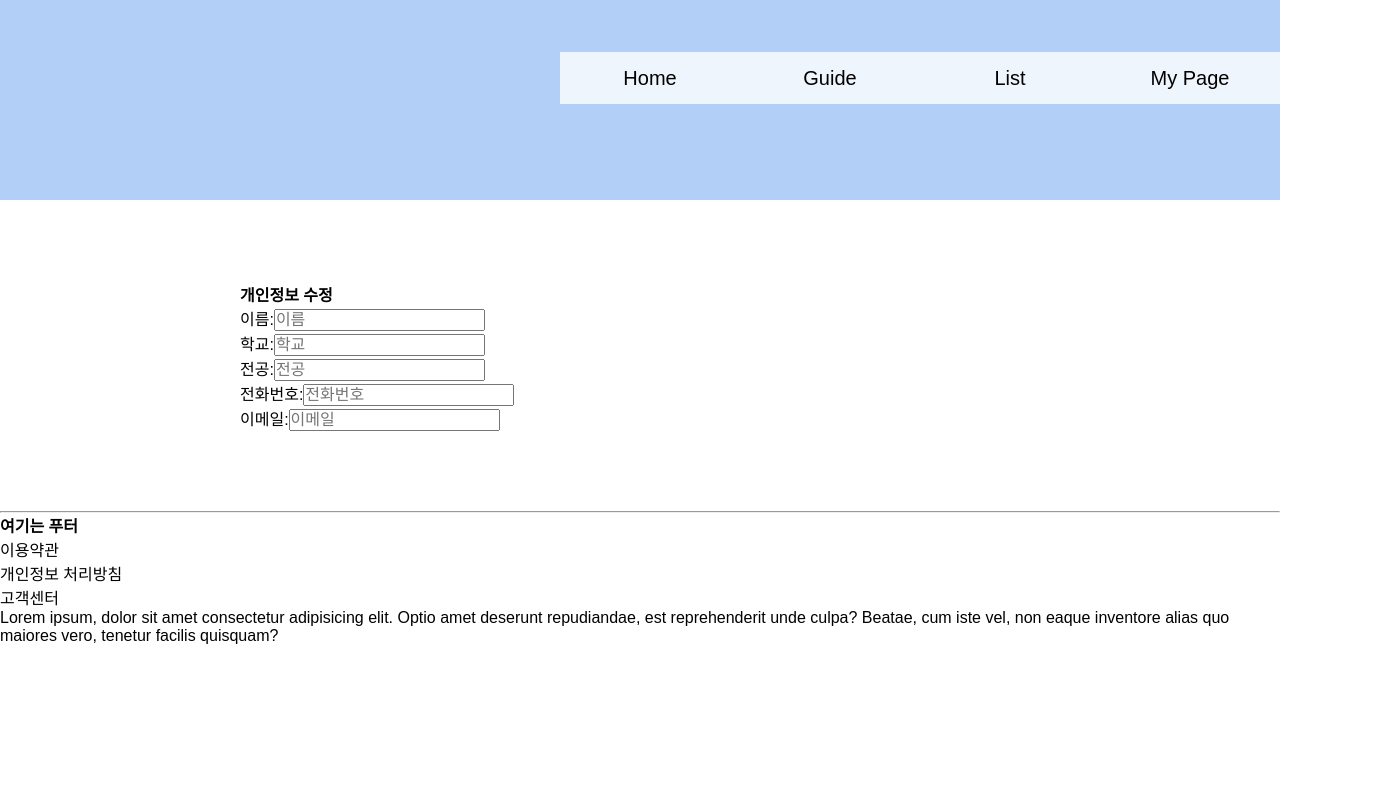
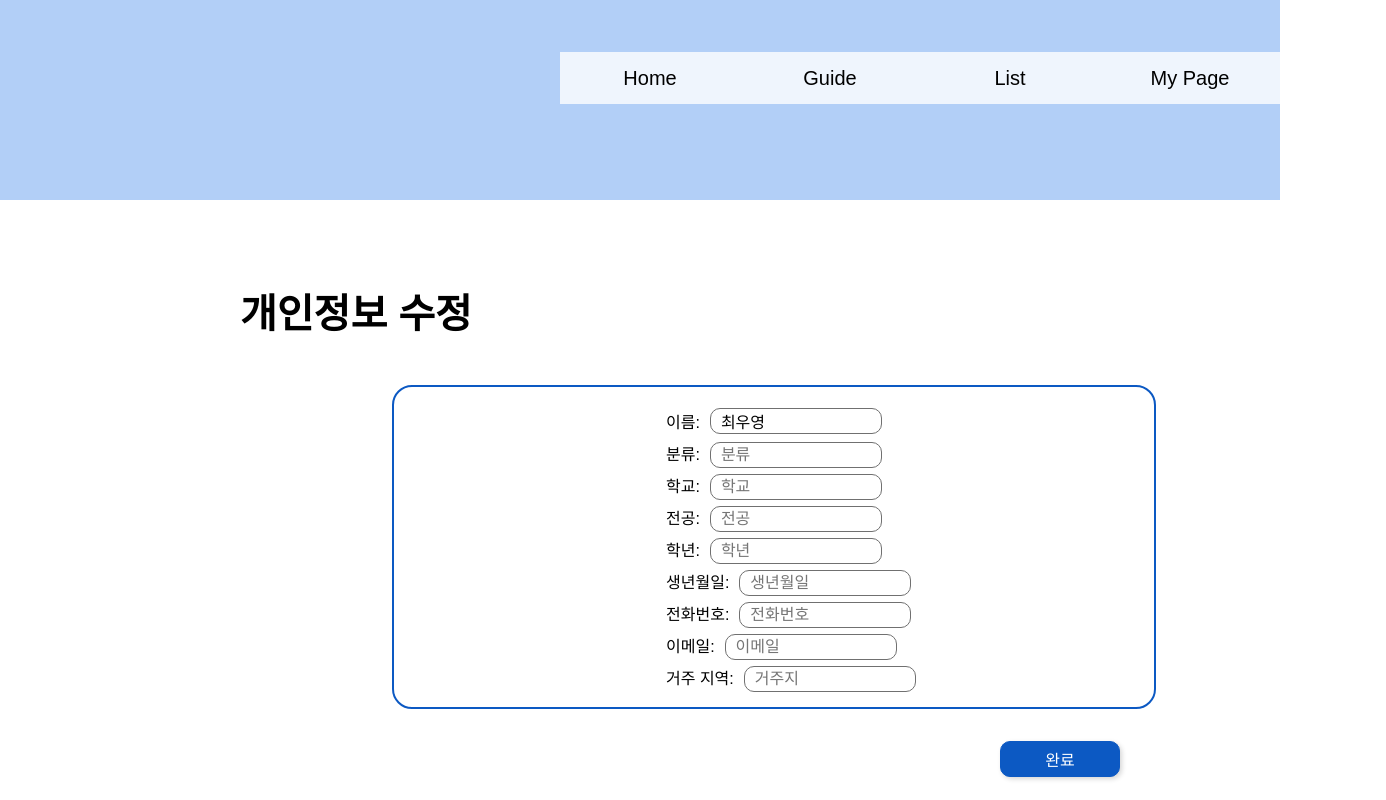
Before and after one commit to Kim-Hyunjo/MoZIP, a React (Create React App) app in the folder front/: page /mypage/edit in a window 1280 px wide. Shown: the top 800 px of the page, 1386 px wide, since content can reach past the window. Built offline with nearby package versions, Linux system fonts and the light colour scheme.

Commit message:
feat: modify mypage Edit

```diff
--- a/front/package.json
+++ b/front/package.json
@@ -15,6 +15,7 @@
     "react-dom": "^17.0.1",
     "react-router-dom": "^5.2.0",
     "react-scripts": "4.0.0",
+    "react-select": "^3.1.0",
     "typescript": "^4.0.3",
     "web-vitals": "^0.2.4"
   },
--- a/front/src/App.css
+++ b/front/src/App.css
@@ -194,3 +194,14 @@ a.active {
 .word_button a {
   color: #0c5ac6;
 }
+
+.mypageEdit {
+  position: relative;
+  width: 160px;
+  height: 24px;
+  padding-left: 10px;
+  margin-left: 10px;
+  border: 1px solid;
+  border-color: #707070;
+  border-radius: 10px;
+}
--- a/front/src/pages/button.css
+++ b/front/src/pages/button.css
@@ -23,8 +23,19 @@
   transform: translate(0%, 400%);
   margin-left: 9px;
 }
+
+#button3 {
+  width: 120px;
+  height: 36px;
+  border: 1px solid;
+  border-radius: 10px;
+  border-color: #0c59c3;
+  background-color: #0c59c3;
+  box-shadow: 2px 2px 5px #d6d6d6;
+  color: white;
+}
+
 #button10 {
-  margin-left: 352px;
   width: 320px;
   height: 64px;
   border: 1px solid;
@@ -36,6 +47,10 @@
   font-size: 22px;
 }
 
-.plus_button {
-  position: relative;
+.mypageStorageButton {
+  margin-left: 352px;
 }
+
+.mypageEditButton {
+  margin-left: 760px;
+}
--- a/front/src/pages/myPageEdit.tsx
+++ b/front/src/pages/myPageEdit.tsx
@@ -1,45 +1,63 @@
 import { BrowserRouter as Router, Route,Link } from 'react-router-dom';
 import React, {  useState } from "react";
+import Select from 'react-select';
+import "./namecard.css";
 
 const myPageEdit = () => {
   const personalInfo = {name: "최우영", sort:"직장인", school:"테이브대학교", major:"서핑학과", grade:"3", state:"재학", birth: "2020.11.07", phoneNum: "010-0000-0000", email: "tave@naver.com", address:"서울시 강남구"};
   const personalApplyHistory = [{name: "~내가 지원한 동아리~", introduction:"~동아리의 상세설명~"},{name: "~내가 지원한 동아리2~", introduction:"~동아리의 상세설명2~"}]
   return(
     <div>
-        <h1>개인정보 수정   </h1>
+        <h2>개인정보 수정</h2>
+        <div className="warning"></div>
         <div className="wrapper">
-        <div className="form-wrapper">
+            <div className="big_namecard">
                 <div>
                     {/* 사진추가부분 */}
                 </div>
+                <div className="right_side">
                     <form  noValidate>
                         <div className="이름">
                             <label htmlFor="firstName">이름:</label>
-                <input type="text" className="" placeholder="이름" name= "name"
-                />
+                            <input type="text" className="mypageEdit" value={personalInfo.name} placeholder="이름" name= "name" />
                         </div>
-
+                        <div className="분류">
+                            <label htmlFor="분류">분류:</label>
+                            <input type="text" className="mypageEdit" placeholder="분류" name= "name" />
+                        </div>
                         <div className="학교">
                             <label htmlFor="학교">학교:</label>
-                <input type="text" className="" placeholder="학교" name= "name"
-               />
+                            <input type="text" className="mypageEdit" placeholder="학교" name= "name" />
                         </div>
                         <div className="전공">
                             <label htmlFor="전공">전공:</label>
-                <input type="text" className="" placeholder="전공" name= "name"
-                />
+                            <input type="text" className="mypageEdit" placeholder="전공" name= "name" />
+                        </div>
+                        <div className="학년">
+                            <label htmlFor="학년">학년:</label>
+                            <input type="text" className="mypageEdit" placeholder="학년" name= "name" />
+                        </div>
+                        <div className="생년월일">
+                            <label htmlFor="생년월일">생년월일:</label>
+                            <input type="text" className="mypageEdit" placeholder="생년월일" name= "name" />
                         </div>
                         <div className="전화번호">
                             <label htmlFor="firstName">전화번호:</label>
-                <input type="text" className="" placeholder="전화번호" name= "name"
-                />
+                            <input type="text" className="mypageEdit" placeholder="전화번호" name= "name" />
                         </div>
                         <div className="이메일">
                             <label htmlFor="이메일">이메일:</label>
-                <input type="text" className="" placeholder="이메일" name= "name"
-               />
+                            <input type="text" className="mypageEdit" placeholder="이메일" name= "name" />
+                        </div>
+                        <div className="거주지">
+                            <label htmlFor="거주지">거주 지역:</label>
+                            <input type="text" className="mypageEdit" placeholder="거주지" name= "name" />
                         </div>
                     </form>
+                </div>
+            </div>
+            <div className = "mypageEditButton">
+                <Link to="/mypage"><button id="button3">완료</button></Link>
             </div>
         </div>
     </div>
--- a/front/src/pages/mypage.tsx
+++ b/front/src/pages/mypage.tsx
@@ -29,7 +29,7 @@ const mypage = () => {
           <Link to="./mypage/edit"><button id ='button1'>수정하기</button></Link>
         </div>
       </div>
-      <div className = "button_center">
+      <div className = "mypageStorageButton">
         <button id = 'button10'>자기소개함 관리</button>
       </div>
       <div id="applyCurrent">
```
Also changed, not shown: 1 other file (tests, documents, lock files or other folders). Lines whose indentation alone changed are shown as unchanged.
